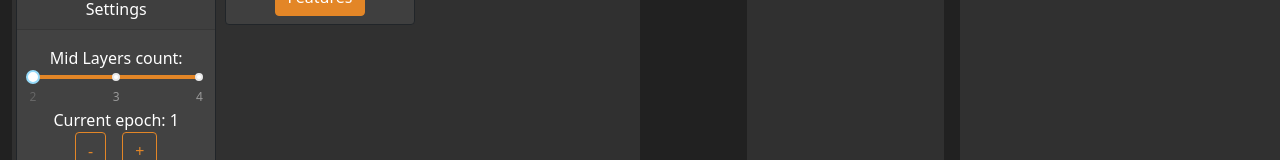
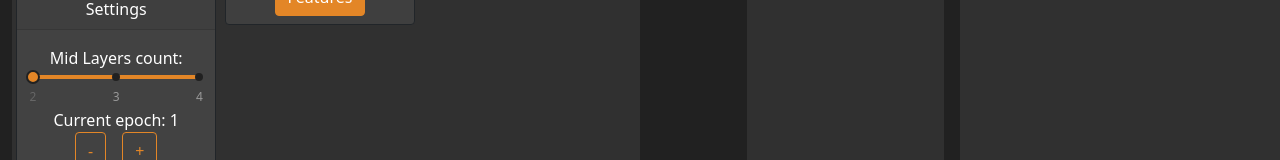
Before and after one commit to Wklej/CNNSIM, a React (Create React App) app: page / in a window 1280 px wide. Shown: the part 516-676 px from the top of the page. Built offline with nearby package versions, Linux system fonts and the light colour scheme.

Commit message:
custom slider css

```diff
--- a/src/Layers/Input.js
+++ b/src/Layers/Input.js
@@ -7,6 +7,10 @@ const Input = ({handleSliderChange, handleModelChange, handleImageChange, setLos
                 numLayers, handlePlus, handleMinus, status, compare}) => {
 
     const [toggleImageButton, setToggleImageButton] = useState(1)
+
+    const orangeBg = {backgroundColor: "#e38627"}
+    const dotStyle = {backgroundColor: "#212121", border: "solid 2px #212121"}
+    const handleStyle = {backgroundColor: "#e38627", border: "solid 2px #212121"}
 
     return (
         <div className="col text-center text-white position-relative bgDarkLayer">
@@ -33,7 +37,7 @@ const Input = ({handleSliderChange, handleModelChange, handleImageChange, setLos
                     <div className="card-body">
                         <div>
                             Mid Layers count:
-                            <Slider railStyle={{backgroundColor: "#e38627"}} trackStyle={{backgroundColor: "#e38627"}}
+                            <Slider railStyle={orangeBg} trackStyle={orangeBg} dotStyle={dotStyle} handleStyle={handleStyle}
                                     min={2} max={4} dots={true} marks={{2:2, 3:3, 4:4}}
                                     value={numLayers} onChange={handleSliderChange} />
                         </div>
```
